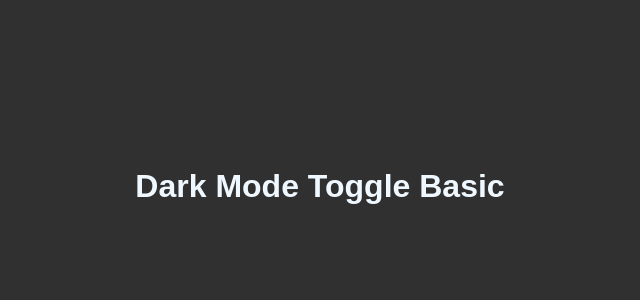
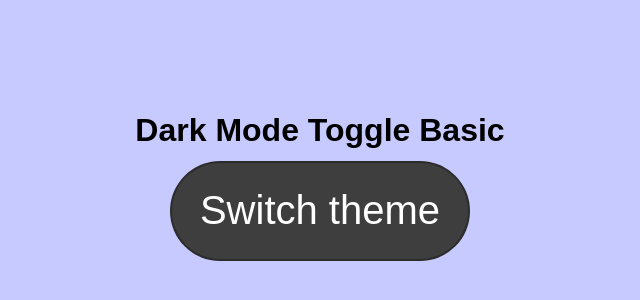
Before and after one commit to EliLaam/LearnJavaScript, a plain HTML site: page Project_3/index.html in a window 1280 px wide. Shown: the part 214-514 px from the top of the page, without its empty margins (320-960 px from the left). Drawn offline with Linux system fonts and the light colour scheme.

Commit message:
Dark Mode Toggle upgraded

```diff
--- a/Project_3/index.html
+++ b/Project_3/index.html
@@ -8,13 +8,18 @@
 	</head>
 	<body id="theme">
 		<h1>Dark Mode Toggle Basic</h1>
+		<button id="button-action">Switch theme</button>
 		<script>
-			const darkMode = document.getElementById("theme");
+			// lấy button làm điều kiện thay đổi
+			const darkMode = document.getElementById("button-action");
 
-			console.log(darkMode.classList.toggle("dark-mode"));
-			// console.log(darkMode.classList.toggle("dark-mode"));
-			// console.log(darkMode.classList.toggle("dark-mode"));
-			// console.log(darkMode.classList.toggle("dark-mode"));
+			// element.addEvent("type", arrow function)
+			darkMode.addEventListener("click", () => {
+				// thay đổi theme body
+				document.body.classList.toggle("dark-mode");
+				// thay đổi button
+				darkMode.classList.toggle("dark-button");
+			});
 		</script>
 	</body>
 </html>
--- a/Project_3/style.css
+++ b/Project_3/style.css
@@ -4,16 +4,39 @@
 	box-sizing: border-box;
 	font-family: "Outfit", sans-serif;
 }
+
 body {
+	transition: 1s;
+	display: flex;
 	height: 100vh;
-	display: flex;
+	justify-content: center;
 	align-items: center;
-	justify-content: center;
 	flex-direction: column;
 	background-color: rgba(165, 169, 255, 0.614);
 }
 
+button {
+	transition: 1s;
+	font-size: 40px;
+	color: #fff;
+	background-color: rgb(62, 62, 62);
+	border: 2px solid rgba(43, 43, 43, 0.884);
+	border-radius: 50px;
+	height: 100px;
+	width: 300px;
+	margin-top: 12px;
+	cursor: pointer;
+}
+
+.dark-button {
+	transition: 1s;
+	color: #1b1b1b;
+	background-color: #d4d4d4;
+	border: 2px solid rgba(142, 142, 142, 0.884);
+}
+
 .dark-mode {
+	transition: 1s;
 	background-color: #303030;
 	color: aliceblue;
 }
```
